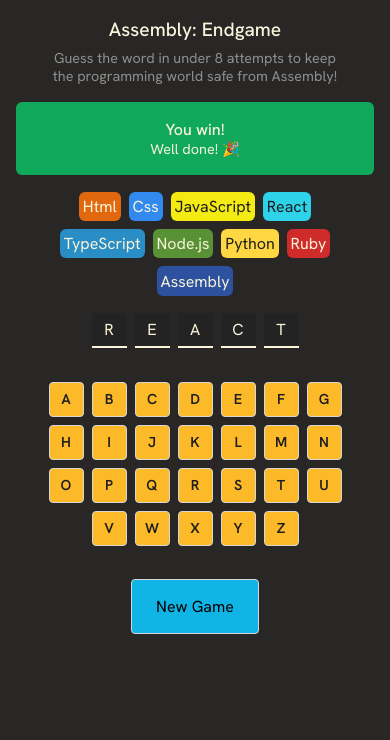
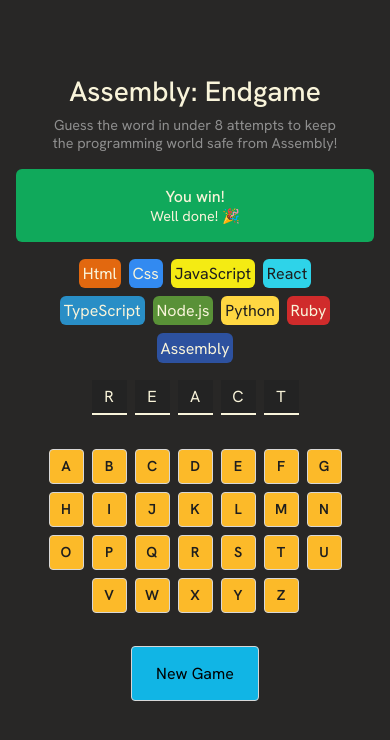
Before and after one commit to rayenrsalhi9/word-guess, a React (Vite) app: page / in a window 390 px wide. Shown: the top 740 px of the page. Built offline with nearby package versions, Linux system fonts and the light colour scheme.

Commit message:
style(index.css): improve header h1 responsiveness on mobile
Add media query to adjust margin and font size for header h1 on screens smaller than 768px to ensure better readability and spacing on mobile devices

```diff
--- a/src/index.css
+++ b/src/index.css
@@ -32,6 +32,13 @@
     color: #F9F4DA;
     font-weight: 500;
     font-size: clamp(1.2rem, 4vw, 1.5rem);
+}
+
+@media(max-width: 768px) {
+    header h1 {
+        margin-top: 2em;
+        font-size: 1.75rem;
+    }
 }
 
 header p {
```
